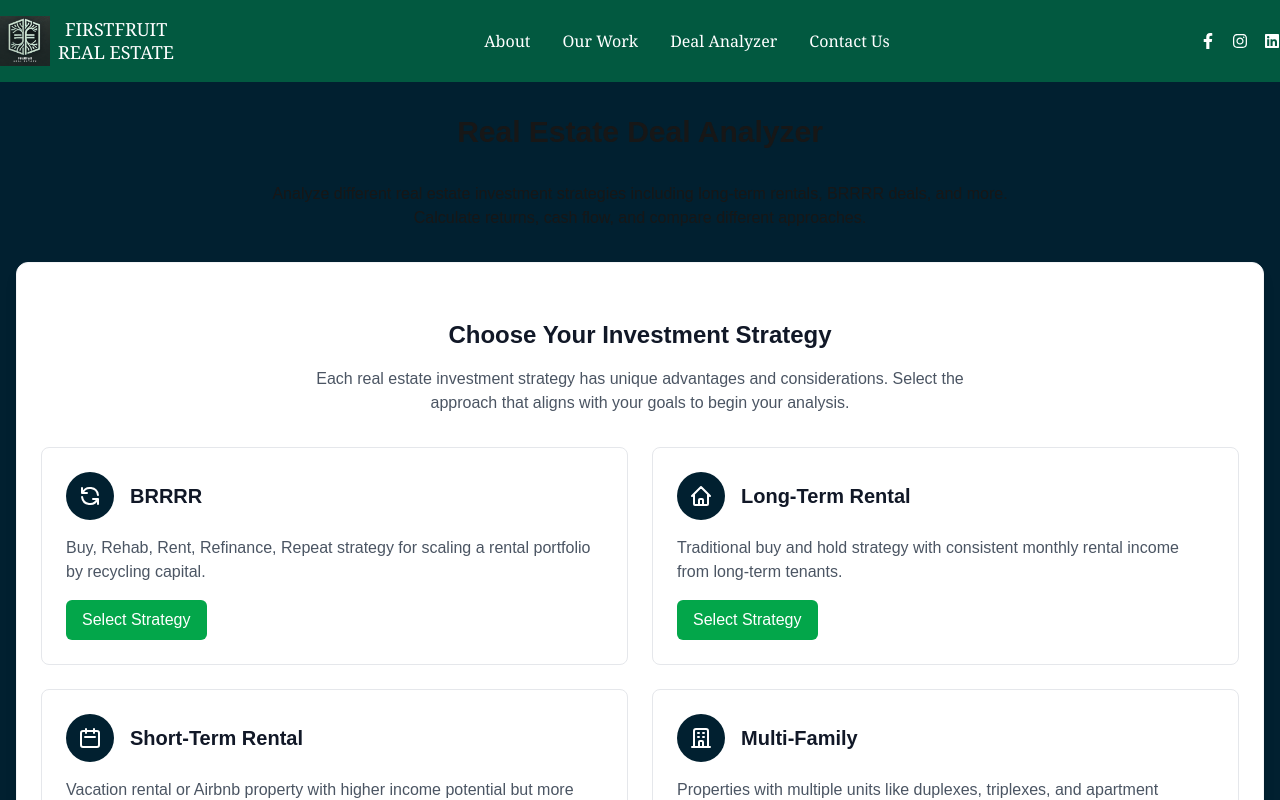
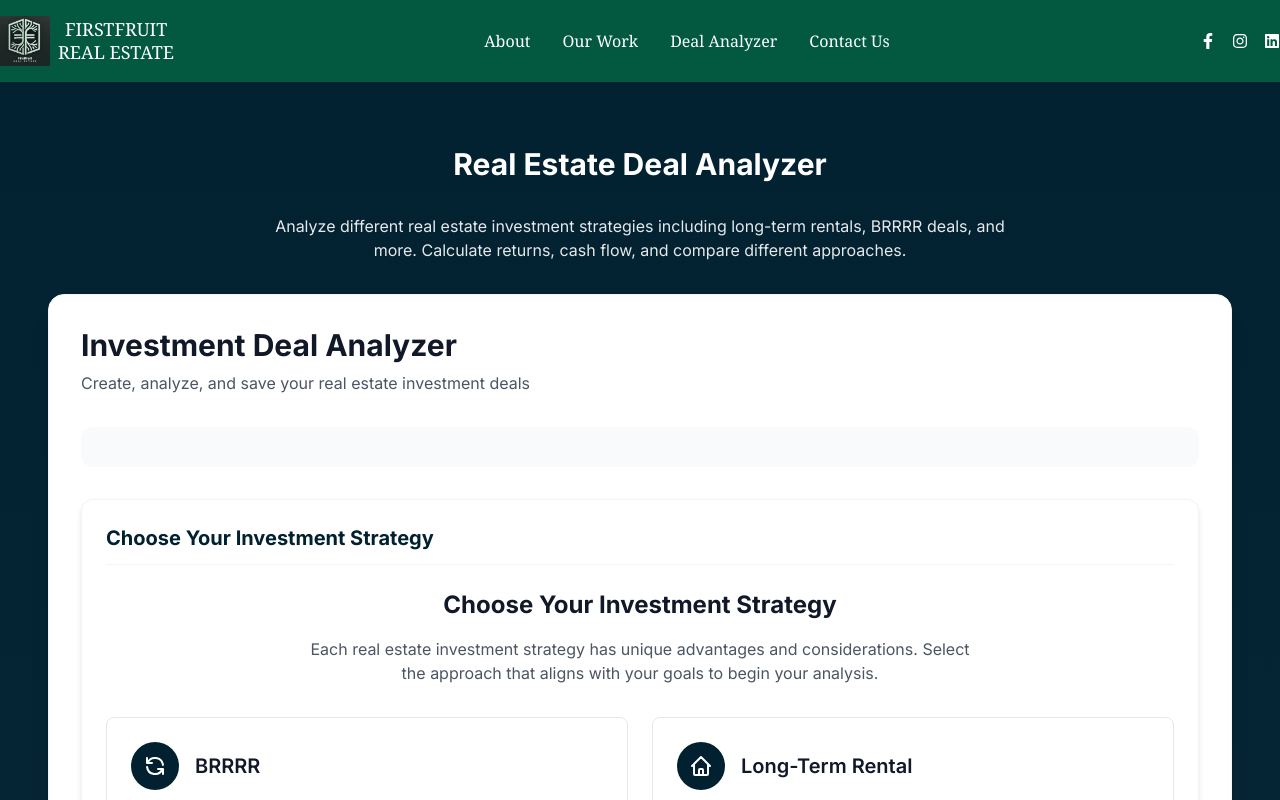
Before and after one commit to kadeillian21/firstfruit-real-estate-website, a Next.js app: page /deal-analyzer in a window 1280 px wide. Shown: the top 800 px of the page. Built offline with nearby package versions, Linux system fonts and the light colour scheme.

Commit message:
fix text issues

```diff
--- a/app/brrrr-calculator/page.tsx
+++ b/app/brrrr-calculator/page.tsx
@@ -4,8 +4,8 @@ import BRRRRCalculator from '../components/brrrCalculator/BRRRRCalculator';
 export default function BRRRRCalculatorPage() {
   return (
     <div className="container mx-auto px-4 py-8">
-      <h1 className="text-3xl font-bold text-center mb-8">BRRRR Deal Calculator</h1>
-      <p className="text-center mb-8 max-w-3xl mx-auto">
+      <h1 className="text-3xl font-bold text-center mb-8 text-white">BRRRR Deal Calculator</h1>
+      <p className="text-center mb-8 max-w-3xl mx-auto text-white/90">
         Analyze your Buy, Rehab, Rent, Refinance, Repeat deals with precision. Track how refinancing
         at different times affects your returns and see the complete financial picture.
       </p>
--- a/app/components/dealAnalyzer/DealAnalyzer.tsx
+++ b/app/components/dealAnalyzer/DealAnalyzer.tsx
@@ -668,16 +668,25 @@ export default function DealAnalyzer() {
   const steps = selectedStrategy ? getStepsForStrategy() : [];
 
   return (
-    <div className="bg-white shadow-lg rounded-xl p-6 border border-gray-100">
+    <div className="bg-white shadow-xl rounded-2xl p-8 border border-gray-100">
+      {/* Header section with title */}
+      <div className="mb-8">
+        <h1 className="text-3xl font-bold text-gray-900">Investment Deal Analyzer</h1>
+        <p className="text-gray-600 mt-2">Create, analyze, and save your real estate investment deals</p>
+      </div>
+
       {/* Deal selector and controls */}
-      <div className="mb-8 flex flex-wrap justify-between gap-4">
-        <div className="flex flex-wrap gap-2">
+      <div className="mb-8 flex flex-wrap justify-between gap-4 bg-gray-50 p-5 rounded-xl">
+        <div className="flex flex-wrap gap-3">
           {/* Create New Deal button - only show if strategy is selected */}
           {selectedStrategy && (
             <button
               onClick={createNewDeal}
-              className="bg-grass text-white py-2 px-4 rounded-md hover:bg-grass/90 transition-colors font-medium shadow-sm"
+              className="btn btn-success flex items-center"
             >
+              <svg xmlns="http://www.w3.org/2000/svg" className="h-5 w-5 mr-2" fill="none" viewBox="0 0 24 24" stroke="currentColor">
+                <path strokeLinecap="round" strokeLinejoin="round" strokeWidth={2} d="M12 4v16m8-8H4" />
+              </svg>
               New Deal
             </button>
           )}
@@ -686,9 +695,9 @@ export default function DealAnalyzer() {
           {savedDeals.length > 0 && (
             <button
               onClick={() => setShowSavedDeals(!showSavedDeals)}
-              className="bg-navy text-white py-2 px-4 rounded-md hover:bg-navy/90 transition-colors font-medium shadow-sm flex items-center"
+              className="btn btn-secondary flex items-center"
             >
-              <svg xmlns="http://www.w3.org/2000/svg" className="h-5 w-5 mr-1" fill="none" viewBox="0 0 24 24" stroke="currentColor">
+              <svg xmlns="http://www.w3.org/2000/svg" className="h-5 w-5 mr-2" fill="none" viewBox="0 0 24 24" stroke="currentColor">
                 <path strokeLinecap="round" strokeLinejoin="round" strokeWidth={2} d="M19 11H5m14 0a2 2 0 012 2v6a2 2 0 01-2 2H5a2 2 0 01-2-2v-6a2 2 0 012-2m14 0V9a2 2 0 00-2-2M5 11V9a2 2 0 012-2m0 0V5a2 2 0 012-2h6a2 2 0 012 2v2M7 7h10" />
               </svg>
               {showSavedDeals ? 'Hide Saved Deals' : 'View Saved Deals'}
@@ -700,9 +709,9 @@ export default function DealAnalyzer() {
           <div>
             <button
               onClick={saveDeal}
-              className="bg-navy text-white py-2 px-4 rounded-md hover:bg-navy/90 transition-colors font-medium shadow-sm flex items-center"
+              className="btn btn-primary flex items-center"
             >
-              <svg xmlns="http://www.w3.org/2000/svg" className="h-5 w-5 mr-1" fill="none" viewBox="0 0 24 24" stroke="currentColor">
+              <svg xmlns="http://www.w3.org/2000/svg" className="h-5 w-5 mr-2" fill="none" viewBox="0 0 24 24" stroke="currentColor">
                 <path strokeLinecap="round" strokeLinejoin="round" strokeWidth={2} d="M8 7H5a2 2 0 00-2 2v9a2 2 0 002 2h14a2 2 0 002-2V9a2 2 0 00-2-2h-3m-1 4l-3 3m0 0l-3-3m3 3V4" />
               </svg>
               Save Deal
@@ -713,51 +722,62 @@ export default function DealAnalyzer() {
 
       {/* Saved Deals Grid */}
       {showSavedDeals && savedDeals.length > 0 && (
-        <div className="mb-8 bg-gray-50 p-4 rounded-lg">
-          <h2 className="text-xl font-semibold mb-4">Saved Deals</h2>
-          <div className="grid grid-cols-1 md:grid-cols-2 lg:grid-cols-3 gap-4">
+        <div className="mb-8 bg-white p-6 rounded-xl shadow-md border border-gray-100">
+          <h2 className="text-2xl font-bold text-navy mb-6 flex items-center">
+            <svg xmlns="http://www.w3.org/2000/svg" className="h-6 w-6 mr-2" fill="none" viewBox="0 0 24 24" stroke="currentColor">
+              <path strokeLinecap="round" strokeLinejoin="round" strokeWidth={2} d="M19 11H5m14 0a2 2 0 012 2v6a2 2 0 01-2 2H5a2 2 0 01-2-2v-6a2 2 0 012-2m14 0V9a2 2 0 00-2-2M5 11V9a2 2 0 012-2m0 0V5a2 2 0 012-2h6a2 2 0 012 2v2M7 7h10" />
+            </svg>
+            Saved Deals
+          </h2>
+          <div className="grid grid-cols-1 md:grid-cols-2 lg:grid-cols-3 gap-5">
             {savedDeals.map(deal => (
               <div
                 key={deal.id}
-                className="bg-white border border-gray-200 rounded-lg shadow-sm p-4 hover:shadow-md transition-shadow cursor-pointer"
+                className="card card-hover p-5 cursor-pointer bg-white border-l-4 border-l-navy"
                 onClick={() => loadDeal(deal.id)}
               >
                 <div className="flex justify-between items-start">
                   <div>
-                    <h3 className="font-semibold text-lg">{deal.address || "Untitled Deal"}</h3>
-                    <p className="text-xs text-gray-500 mt-1">
-                      Last updated: {new Date(deal.updatedAt).toLocaleDateString()}
+                    <h3 className="font-bold text-xl text-gray-900">{deal.address || "Untitled Deal"}</h3>
+                    <p className="text-xs text-navy/70 mt-1 font-medium">
+                      Updated: {new Date(deal.updatedAt).toLocaleDateString()}
                     </p>
                   </div>
-                  <span className="inline-flex items-center px-2.5 py-0.5 rounded-full text-xs font-medium bg-navy text-white">
+                  <span className="inline-flex items-center px-3 py-1 rounded-full text-xs font-bold bg-navy text-white shadow-sm">
                     {getStrategyDisplayName(deal.strategy)}
                   </span>
                 </div>
 
                 {/* Quick stats if available */}
-                <div className="mt-3 pt-3 border-t border-gray-100 text-sm grid grid-cols-2 gap-2">
+                <div className="mt-4 pt-3 border-t border-gray-100 text-sm grid grid-cols-2 gap-3">
                   {deal.config.purchasePrice ? (
-                    <div>
-                      <span className="text-gray-500">Purchase:</span> ${deal.config.purchasePrice.toLocaleString()}
+                    <div className="flex flex-col">
+                      <span className="text-navy/70 font-medium">Purchase Price</span>
+                      <span className="font-bold text-gray-900">${deal.config.purchasePrice.toLocaleString()}</span>
                     </div>
                   ) : null}
 
                   {deal.config.operation?.monthlyRent ? (
-                    <div>
-                      <span className="text-gray-500">Monthly Rent:</span> ${deal.config.operation.monthlyRent.toLocaleString()}
+                    <div className="flex flex-col">
+                      <span className="text-navy/70 font-medium">Monthly Rent</span>
+                      <span className="font-bold text-gray-900">${deal.config.operation.monthlyRent.toLocaleString()}</span>
                     </div>
                   ) : null}
                 </div>
 
-                <div className="mt-3 flex justify-between">
+                <div className="mt-4 flex justify-between">
                   <button
                     onClick={(e) => {
                       e.stopPropagation();
                       loadDeal(deal.id);
                     }}
-                    className="text-navy hover:text-navy/80 text-sm font-medium"
+                    className="btn btn-primary inline-flex items-center text-sm py-1.5"
                   >
-                    View Deal
+                    <svg xmlns="http://www.w3.org/2000/svg" className="h-4 w-4 mr-1" fill="none" viewBox="0 0 24 24" stroke="currentColor">
+                      <path strokeLinecap="round" strokeLinejoin="round" strokeWidth={2} d="M15 12a3 3 0 11-6 0 3 3 0 016 0z" />
+                      <path strokeLinecap="round" strokeLinejoin="round" strokeWidth={2} d="M2.458 12C3.732 7.943 7.523 5 12 5c4.478 0 8.268 2.943 9.542 7-1.274 4.057-5.064 7-9.542 7-4.477 0-8.268-2.943-9.542-7z" />
+                    </svg>
+                    View
                   </button>
 
                   <button
@@ -765,8 +785,11 @@ export default function DealAnalyzer() {
                       e.stopPropagation();
                       deleteDeal(deal.id);
                     }}
-                    className="text-red-600 hover:text-red-800 text-sm font-medium"
+                    className="bg-red-50 text-red-600 hover:bg-red-100 px-3 py-1.5 rounded text-sm font-medium inline-flex items-center"
                   >
+                    <svg xmlns="http://www.w3.org/2000/svg" className="h-4 w-4 mr-1" fill="none" viewBox="0 0 24 24" stroke="currentColor">
+                      <path strokeLinecap="round" strokeLinejoin="round" strokeWidth={2} d="M19 7l-.867 12.142A2 2 0 0116.138 21H7.862a2 2 0 01-1.995-1.858L5 7m5 4v6m4-6v6m1-10V4a1 1 0 00-1-1h-4a1 1 0 00-1 1v3M4 7h16" />
+                    </svg>
                     Delete
                   </button>
                 </div>
@@ -778,12 +801,16 @@ export default function DealAnalyzer() {
 
       {/* Current deal info */}
       {selectedStrategy && (
-        <div className="mb-8 border-b border-gray-200 pb-4">
+        <div className="mb-8 bg-gradient-to-r from-navy to-seaBlue p-6 rounded-xl text-white shadow-lg">
           <div className="flex justify-between items-center">
             <div>
-              <h2 className="text-2xl font-bold text-gray-900">{dealData.address || "New Deal"}</h2>
+              <h2 className="text-2xl font-bold">{dealData.address || "New Deal"}</h2>
+              <p className="text-white/80 text-sm mt-1">Start building your investment analysis</p>
             </div>
-            <div className="px-3 py-1.5 bg-navy text-white rounded-lg font-medium">
+            <div className="px-4 py-2 bg-white text-navy rounded-lg font-bold shadow-sm flex items-center">
+              <svg xmlns="http://www.w3.org/2000/svg" className="h-5 w-5 mr-2" fill="none" viewBox="0 0 24 24" stroke="currentColor">
+                <path strokeLinecap="round" strokeLinejoin="round" strokeWidth={2} d="M9 19v-6a2 2 0 00-2-2H5a2 2 0 00-2 2v6a2 2 0 002 2h2a2 2 0 002-2zm0 0V9a2 2 0 012-2h2a2 2 0 012 2v10m-6 0a2 2 0 002 2h2a2 2 0 002-2m0 0V5a2 2 0 012-2h2a2 2 0 012 2v14a2 2 0 01-2 2h-2a2 2 0 01-2-2z" />
+              </svg>
               {getStrategyDisplayName(dealData.strategy)}
             </div>
           </div>
@@ -792,7 +819,8 @@ export default function DealAnalyzer() {
 
       {/* Timeline navigation */}
       {selectedStrategy && (
-        <div className="bg-gray-50 p-4 rounded-lg mb-8">
+        <div className="bg-white p-6 rounded-xl mb-8 border border-gray-100 shadow-md">
+          <h3 className="text-lg font-semibold text-navy mb-4">Deal Analysis Progress</h3>
           <Timeline
             steps={steps}
             currentStep={currentStep}
@@ -802,39 +830,42 @@ export default function DealAnalyzer() {
       )}
 
       {/* Step content */}
-      <div className="my-8">
+      <div className="my-8 bg-white p-6 rounded-xl shadow-md border border-gray-100">
+        <h3 className="text-xl font-bold text-navy mb-6 border-b border-gray-100 pb-3">
+          {selectedStrategy ? steps[currentStep]?.label : "Choose Your Investment Strategy"}
+        </h3>
         {renderStepContent()}
       </div>
 
       {/* Navigation buttons */}
       {selectedStrategy && (
-        <div className="flex justify-between mt-8 border-t border-gray-200 pt-6">
+        <div className="flex justify-between mt-8 pt-6 bg-gray-50 p-6 rounded-xl shadow-sm">
           <button
             onClick={handlePrevious}
             disabled={currentStep === 0}
-            className={`py-2 px-6 rounded-md transition-colors font-medium shadow-sm flex items-center ${
+            className={`py-2.5 px-6 rounded-md transition-all font-medium shadow-sm flex items-center ${
               currentStep === 0
-                ? 'bg-gray-200 text-gray-500 cursor-not-allowed'
-                : 'bg-navy text-white hover:bg-navy/90'
+                ? 'bg-gray-200 text-gray-400 cursor-not-allowed'
+                : 'btn btn-primary hover:translate-x-[-2px]'
             }`}
           >
-            <svg xmlns="http://www.w3.org/2000/svg" className="h-5 w-5 mr-1" fill="none" viewBox="0 0 24 24" stroke="currentColor">
+            <svg xmlns="http://www.w3.org/2000/svg" className="h-5 w-5 mr-2" fill="none" viewBox="0 0 24 24" stroke="currentColor">
               <path strokeLinecap="round" strokeLinejoin="round" strokeWidth={2} d="M15 19l-7-7 7-7" />
             </svg>
-            Previous
+            Previous Step
           </button>
 
           <button
             onClick={handleNext}
             disabled={currentStep === steps.length - 1}
-            className={`py-2 px-6 rounded-md transition-colors font-medium shadow-sm flex items-center ${
+            className={`py-2.5 px-6 rounded-md transition-all font-medium shadow-sm flex items-center ${
               currentStep === steps.length - 1
-                ? 'bg-gray-200 text-gray-500 cursor-not-allowed'
-                : 'bg-grass text-white hover:bg-grass/90'
+                ? 'bg-gray-200 text-gray-400 cursor-not-allowed'
+                : 'btn btn-success hover:translate-x-[2px]'
             }`}
           >
-            Next
-            <svg xmlns="http://www.w3.org/2000/svg" className="h-5 w-5 ml-1" fill="none" viewBox="0 0 24 24" stroke="currentColor">
+            Next Step
+            <svg xmlns="http://www.w3.org/2000/svg" className="h-5 w-5 ml-2" fill="none" viewBox="0 0 24 24" stroke="currentColor">
               <path strokeLinecap="round" strokeLinejoin="round" strokeWidth={2} d="M9 5l7 7-7 7" />
             </svg>
           </button>
--- a/app/deal-analyzer/page.tsx
+++ b/app/deal-analyzer/page.tsx
@@ -4,8 +4,8 @@ import DealAnalyzer from '../components/dealAnalyzer/DealAnalyzer';
 export default function DealAnalyzerPage() {
   return (
     <div className="container mx-auto px-4 py-8">
-      <h1 className="text-3xl font-bold text-center mb-8">Real Estate Deal Analyzer</h1>
-      <p className="text-center mb-8 max-w-3xl mx-auto">
+      <h1 className="text-3xl font-bold text-center mb-8 text-white">Real Estate Deal Analyzer</h1>
+      <p className="text-center mb-8 max-w-3xl mx-auto text-white/90">
         Analyze different real estate investment strategies including long-term rentals,
         BRRRR deals, and more. Calculate returns, cash flow, and compare different approaches.
       </p>
--- a/app/layout.tsx
+++ b/app/layout.tsx
@@ -14,12 +14,17 @@ const RootLayout: React.FC<RootLayoutProps> = ({ children }) => {
         <title>Firstfruit</title>
         <meta name="description" content="Firstfruit Real Estate - Your trusted real estate partner" />
         <meta name="viewport" content="width=device-width, initial-scale=1" />
+        <link href="https://fonts.googleapis.com/css2?family=Inter:wght@300;400;500;600;700&display=swap" rel="stylesheet" />
       </head>
-      <body className="min-h-screen flex flex-col bg-navy">
-        <header>
+      <body className="min-h-screen flex flex-col bg-gradient-to-b from-navy to-navy/95 text-gray-900">
+        <header className="sticky top-0 z-50">
           <Navbar />
         </header>
-        <main className="flex-grow">{children}</main>
+        <main className="flex-grow">
+          <div className="content-wrapper py-8">
+            {children}
+          </div>
+        </main>
         <footer>
           <Footer />
         </footer>
--- a/app/styles/globals.css
+++ b/app/styles/globals.css
@@ -2,20 +2,24 @@
 @tailwind components;
 @tailwind utilities;
 
-/* Custom styles for BRRRR Calculator */
+/* Custom styles for Firstfruit Real Estate site */
 @layer components {
+  /* Label styles */
   .brrrr-label {
     @apply block text-sm font-medium text-gray-900 mb-1;
   }
 
+  /* Table styles */
   .brrrr-table-header {
     @apply text-gray-900 font-medium;
   }
 
+  /* Heading styles */
   .brrrr-section-heading {
     @apply font-semibold text-gray-900;
   }
 
+  /* Text styles */
   .brrrr-description {
     @apply text-gray-900;
   }
@@ -24,25 +28,56 @@
     @apply text-gray-900 font-medium;
   }
 
+  /* Input styles */
   .brrrr-input {
-    @apply w-full p-2 border border-gray-300 rounded-md focus:ring-navy focus:border-navy text-gray-900 font-medium placeholder:text-gray-600;
+    @apply w-full p-2.5 border border-gray-300 rounded-md focus:ring-navy focus:border-navy text-gray-900 font-medium placeholder:text-gray-600;
+  }
+
+  /* Card styles */
+  .card {
+    @apply bg-white shadow-lg rounded-lg border border-gray-100 transition duration-200;
+  }
+
+  .card-hover {
+    @apply hover:shadow-xl hover:border-navy/20 hover:scale-[1.01];
+  }
+
+  /* Button styles */
+  .btn {
+    @apply py-2 px-4 rounded-md transition-colors font-medium shadow-sm;
+  }
+
+  .btn-primary {
+    @apply bg-navy text-white hover:bg-navy/90;
+  }
+
+  .btn-success {
+    @apply bg-grass text-white hover:bg-grass/90;
+  }
+
+  .btn-secondary {
+    @apply bg-seaBlue text-white hover:bg-seaBlue/90;
+  }
+
+  /* Wrapper styles */
+  .content-wrapper {
+    @apply max-w-7xl mx-auto px-4 sm:px-6 lg:px-8 py-6;
   }
 }
 
+/* Base colors and typography */
 :root {
   --background: #ffffff;
   --foreground: #171717;
-}
-
-@media (prefers-color-scheme: dark) {
-  :root {
-    --background: #0a0a0a;
-    --foreground: #ededed;
-  }
+  --navy: #012030;
+  --seaBlue: #026873;
+  --turquoise: #04BF8A;
+  --forest: #025940;
+  --grass: #03A64A;
 }
 
 body {
   color: var(--foreground);
   background: var(--background);
-  font-family: Arial, Helvetica, sans-serif;
+  font-family: 'Inter', Arial, Helvetica, sans-serif;
 }
```
Also changed, not shown: app/components/brrrCalculator/Timeline.tsx (+13 -16 lines).
